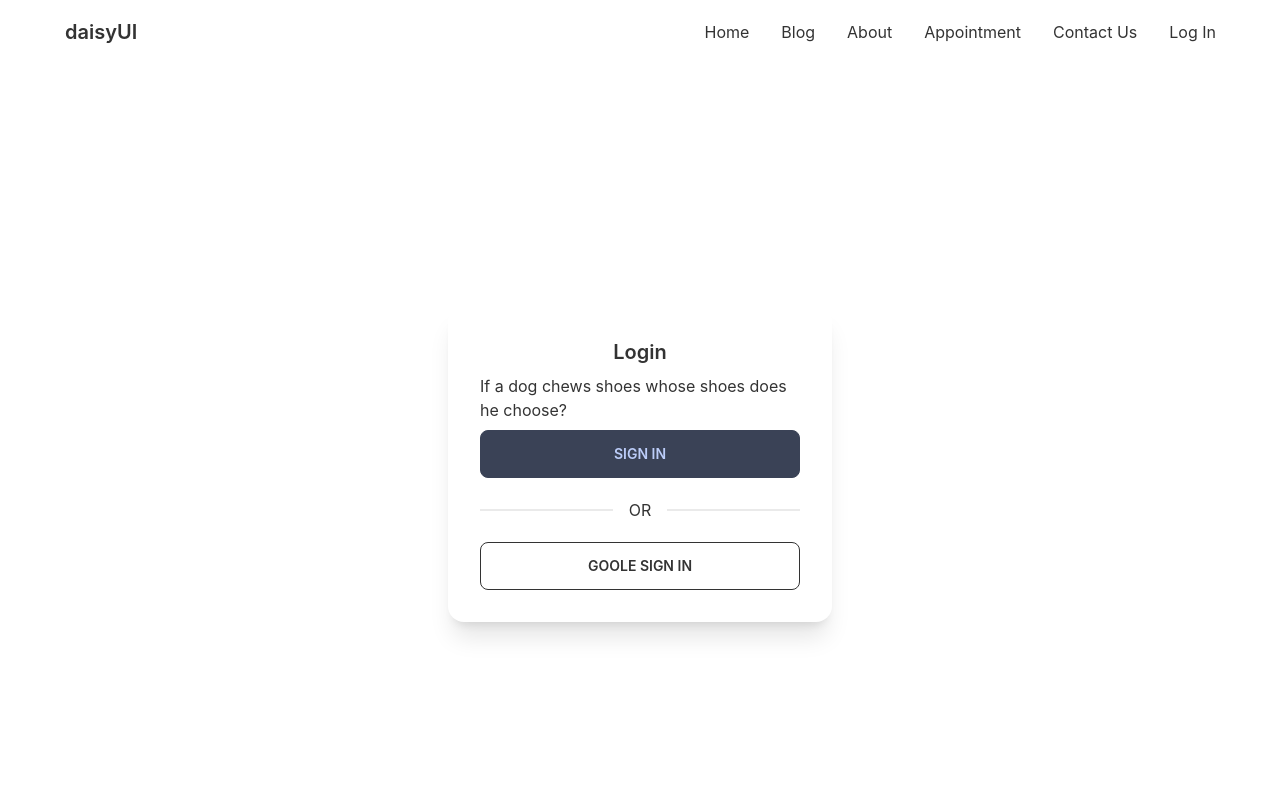
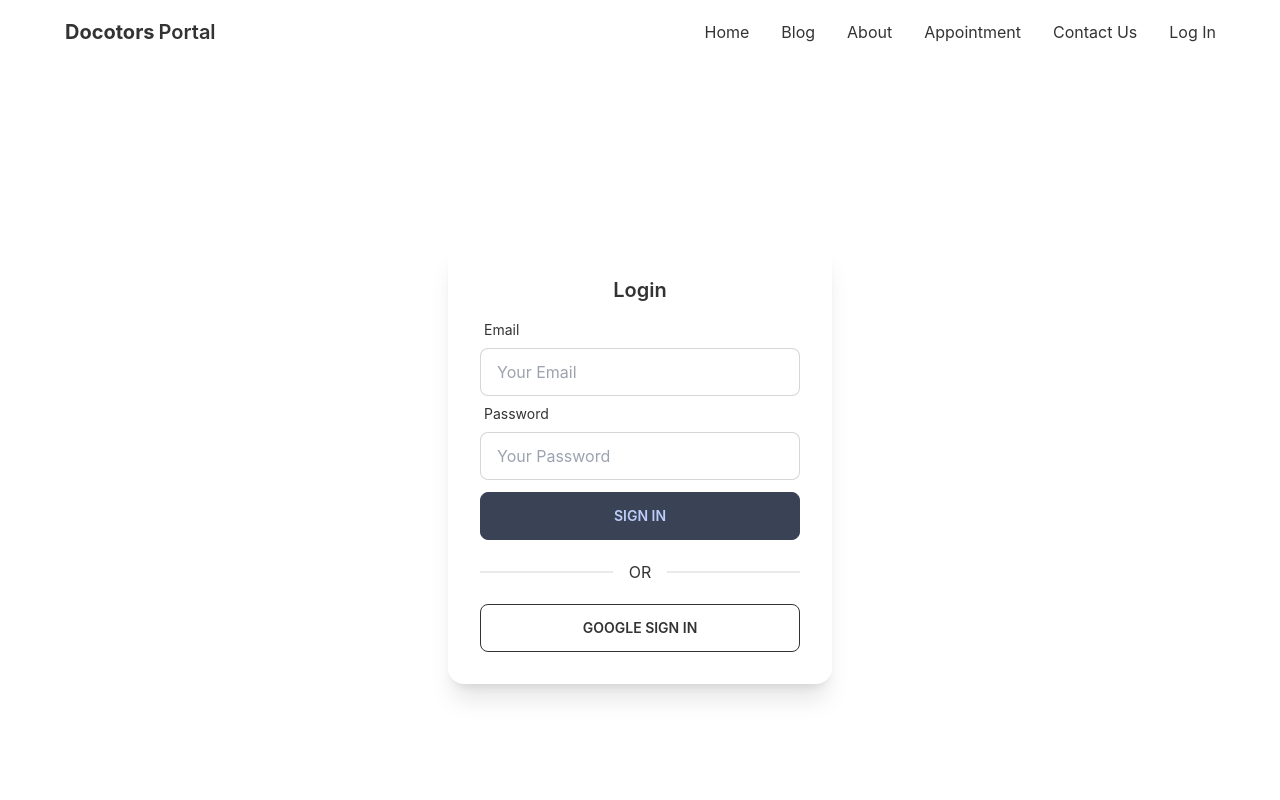
Before and after one commit to jhrhq/doctors-portal, a React (Create React App) app: page /login in a window 1280 px wide. Shown: the top 800 px of the page. Built offline with nearby package versions, Linux system fonts and the light colour scheme; no server answers; what tailwindcss-gradient would draw is missing.

Commit message:
login fields with react form

```diff
--- a/package.json
+++ b/package.json
@@ -13,6 +13,7 @@
     "react-day-picker": "^8.0.7",
     "react-dom": "^18.2.0",
     "react-firebase-hooks": "^5.0.3",
+    "react-hook-form": "^7.33.1",
     "react-router-dom": "^6.3.0",
     "react-scripts": "5.0.1",
     "tailwindcss-gradient": "^1.0.1",
--- a/src/Pages/Login/Login.js
+++ b/src/Pages/Login/Login.js
@@ -1,19 +1,85 @@
 import { useSignInWithGoogle } from "react-firebase-hooks/auth";
+import { useForm } from "react-hook-form";
 import auth from "../../firebase.init";
 const Login = () => {
   const [signInWithGoogle, user, loading, error] = useSignInWithGoogle(auth);
+
+  // form
+  const {
+    register,
+    formState: { errors },
+    handleSubmit,
+  } = useForm();
+
+  const onSubmit = (data) => console.log(data);
+
+  if (user) {
+    console.log(user);
+  }
+
+  if (loading) {
+    console.log(loading);
+  }
+  if (error) {
+    console.log(error);
+  }
   return (
     <div className="flex h-screen justify-center items-center">
       <div className="card w-96 bg-base-100 shadow-xl">
         <div className="card-body">
           <h2 className="card-title justify-center">Login</h2>
-          <p>If a dog chews shoes whose shoes does he choose?</p>
-          <div className="card-actions justify-center">
-            <button className="btn btn-block btn-accent">Sign In</button>
-          </div>
+
+          <form onSubmit={handleSubmit(onSubmit)}>
+            <div className="form-control w-full max-w-xs">
+              <label className="label">
+                <span className="label-text">Email</span>
+              </label>
+              <input
+                type="email"
+                placeholder="Your Email"
+                {...register("email", {
+                  required: true,
+                  pattern: {
+                    value: /^[^\s@]+@[^\s@]+\.[^\s@]+$/,
+                    message: "Provide a valid email",
+                  },
+                })}
+                className="input input-bordered w-full max-w-xs"
+              />
+              {errors.email?.type === "required" && (
+                <p className="text-error">Email is required</p>
+              )}
+            </div>
+
+            <div className="form-control w-full max-w-xs">
+              <label className="label">
+                <span className="label-text">Password</span>
+              </label>
+
+              <input
+                type="password"
+                placeholder="Your Password"
+                {...register("password", { required: true, min: 6 })}
+                className="input input-bordered w-full max-w-xs"
+              />
+              {errors.password && (
+                <p className="text-error">Password is required</p>
+              )}
+            </div>
+            <div className="card-actions justify-center mt-3">
+              <button type="submit" className="btn btn-block btn-accent">
+                Sign In
+              </button>
+            </div>
+          </form>
           <div className="divider">OR</div>
           <div className="card-actions justify-center">
-            <button className="btn btn-block btn-outline">Goole Sign In</button>
+            <button
+              className="btn btn-block btn-outline"
+              onClick={() => signInWithGoogle()}
+            >
+              Google Sign In
+            </button>
           </div>
         </div>
       </div>
--- a/src/Pages/Shared/Navbar.js
+++ b/src/Pages/Shared/Navbar.js
@@ -56,7 +56,8 @@ const Navbar = () => {
           to="/home"
           className="btn btn-ghost normal-case text-xl"
         >
-          daisyUI
+          <span className="font-bold mr-1">Docotors</span>
+          Portal
         </button>
       </div>
       <div className="navbar-end hidden lg:flex">
```
Also changed, not shown: 1 other file (tests, documents, lock files or other folders).
